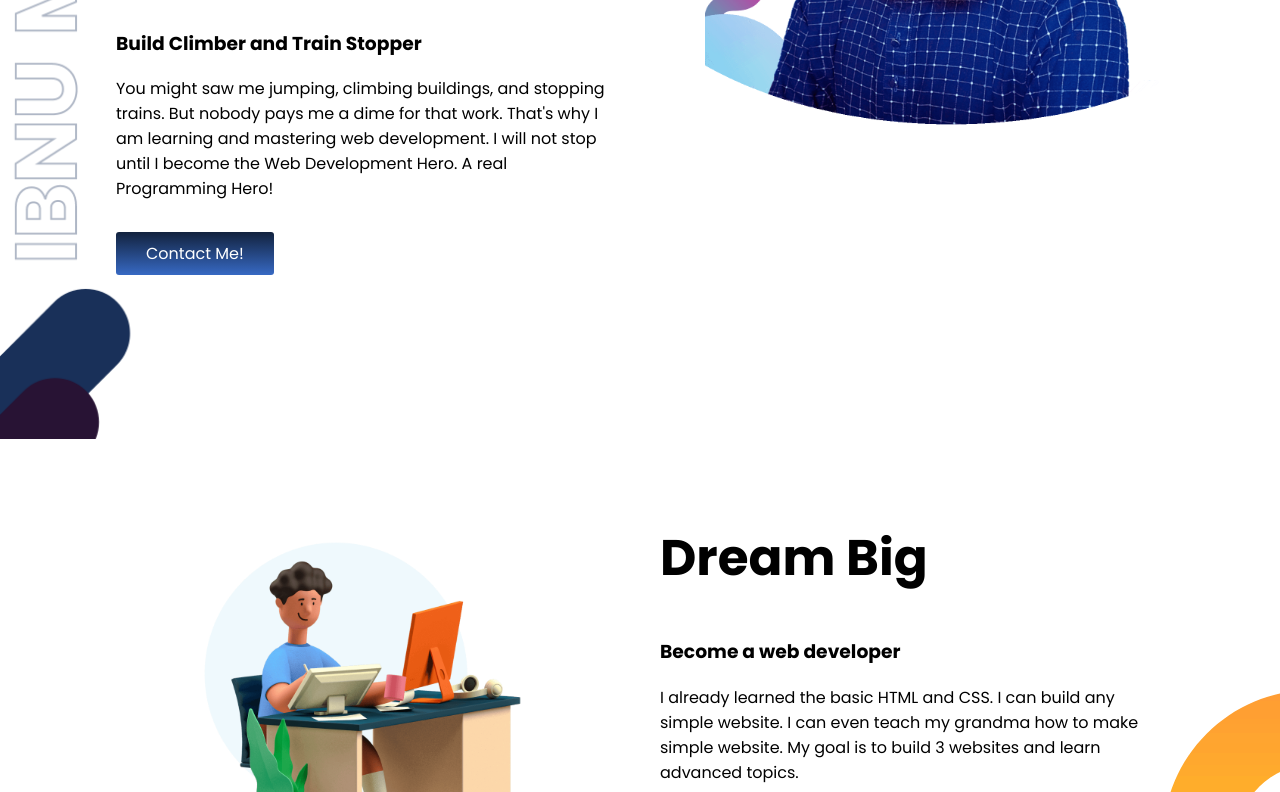
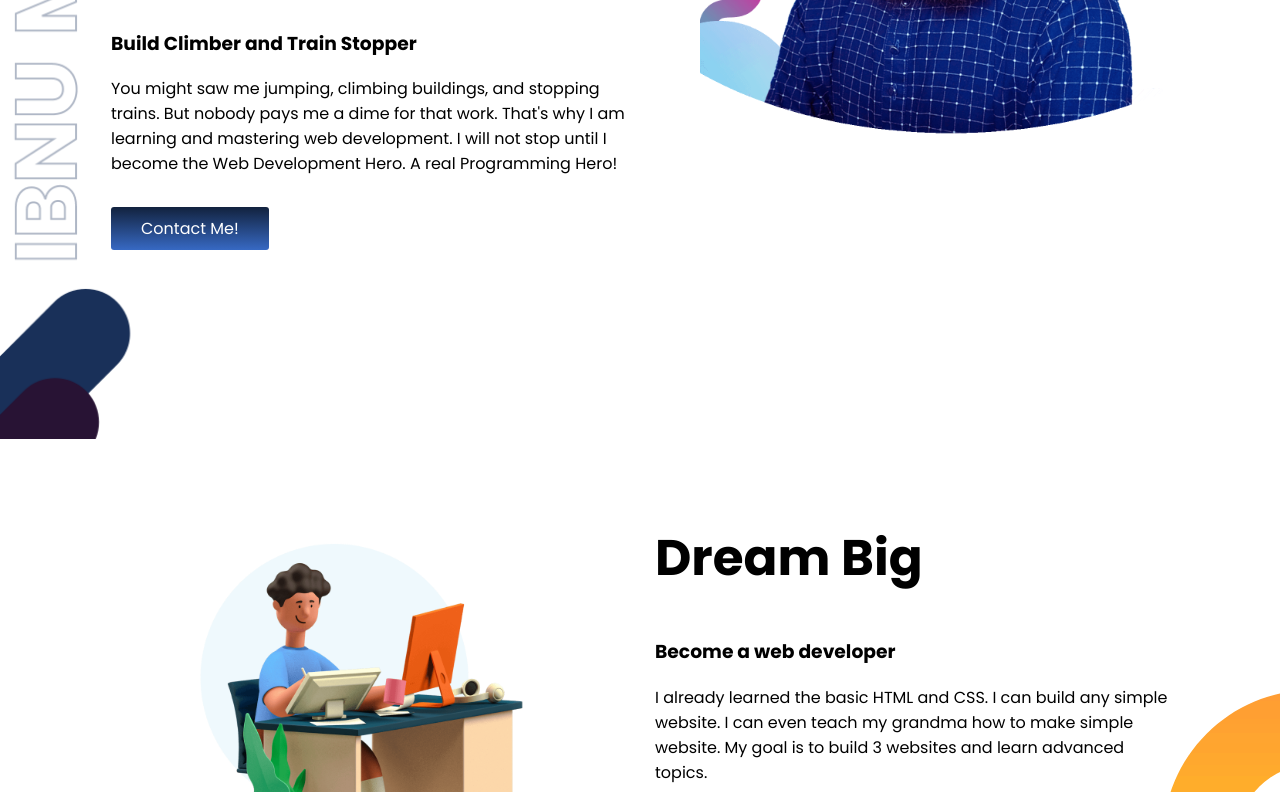
Before and after one commit to ibnumahtab/ibnumahtab-portfolio, a plain HTML site: page index.html in a window 1280 px wide. Shown: the part 361-1153 px from the top of the page. Drawn offline with Linux system fonts and the light colour scheme.

Commit message:
problem solved

```diff
--- a/style.css
+++ b/style.css
@@ -25,7 +25,7 @@ a {
 
 .half-width {
     width: 50%;
-    padding: 40px 20px 0;
+    padding: 40px 15px 0;
 }
 
 .half-width img {
```
